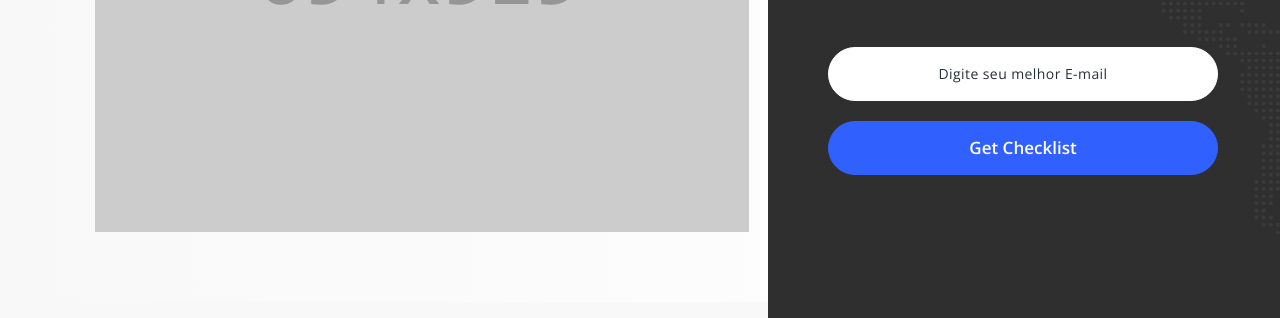
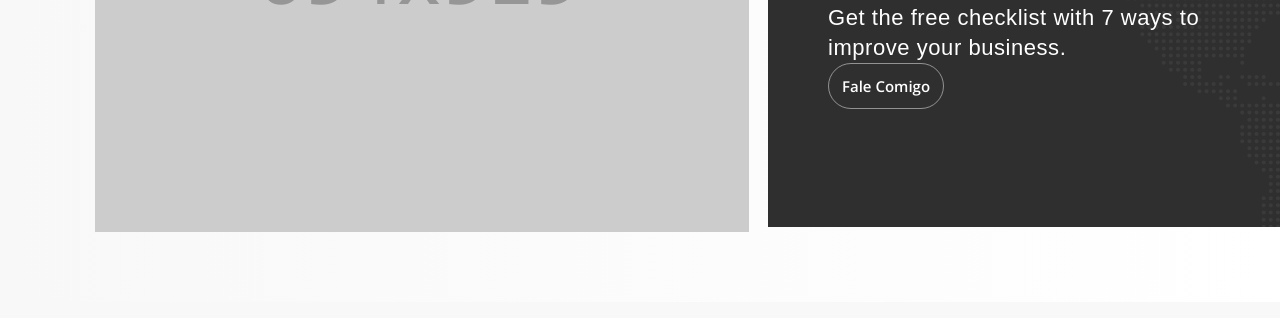
Before and after one commit to joseildors/sitejoseildo, a plain HTML site: page index.html in a window 1280 px wide. Shown: the part 482-800 px from the top of the page. Drawn offline with nearby package versions, Linux system fonts and the light colour scheme; a web font is replaced by a local one.

Commit message:
Update index.html

```diff
--- a/index.html
+++ b/index.html
@@ -67,15 +67,8 @@
             <div class="box-custom-2-inner">
               <h2 class="wow fadeIn">Te ajudo a ter MAIS CLIENTES</h2>
               <h4 class="text-default wow fadeIn" data-wow-delay=".2s">Get the free checklist with 7 ways to improve your business.</h4>
-              <form class="rd-form rd-mailform form-shadow block-11 ot50" data-form-output="form-output-global" data-form-type="subscribe" method="post" action="bat/rd-mailform.php">
-                <div class="form-wrap">
-                  <input class="form-input text-center" id="subscribe-form-email" type="email" name="email" data-constraints="@Email @Required">
-                  <label class="form-label text-center" for="subscribe-form-email">Digite seu melhor E-mail</label>
-                </div>
-                <div class="form-button">
-                  <button class="button button-block button-primary button-winona" type="submit">Get Checklist</button>
-                </div>
-              </form>
+              <div class="rd-navbar-element"><a class="button button-sm button-default-outline button-winona" href="https://api.whatsapp.com/send?phone=5543998207301&text=Ol%C3%A1%2C%20gostaria%20de%20saber%20mais%20sobre%20gest%C3%A3o%20de%20tr%C3%A1fego.">Fale Comigo</a>
+              </div>
             </div>
           </div>
         </div>
```
